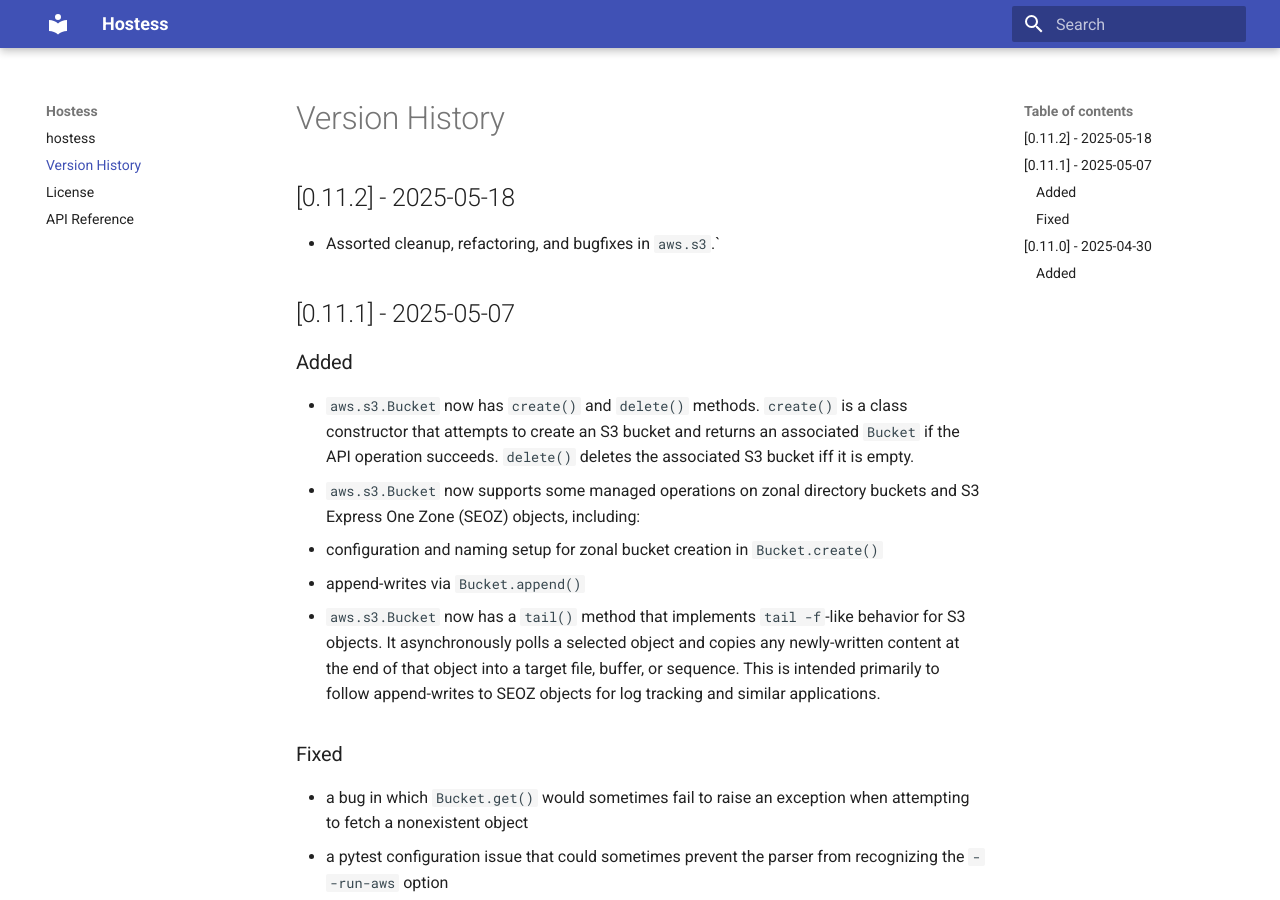
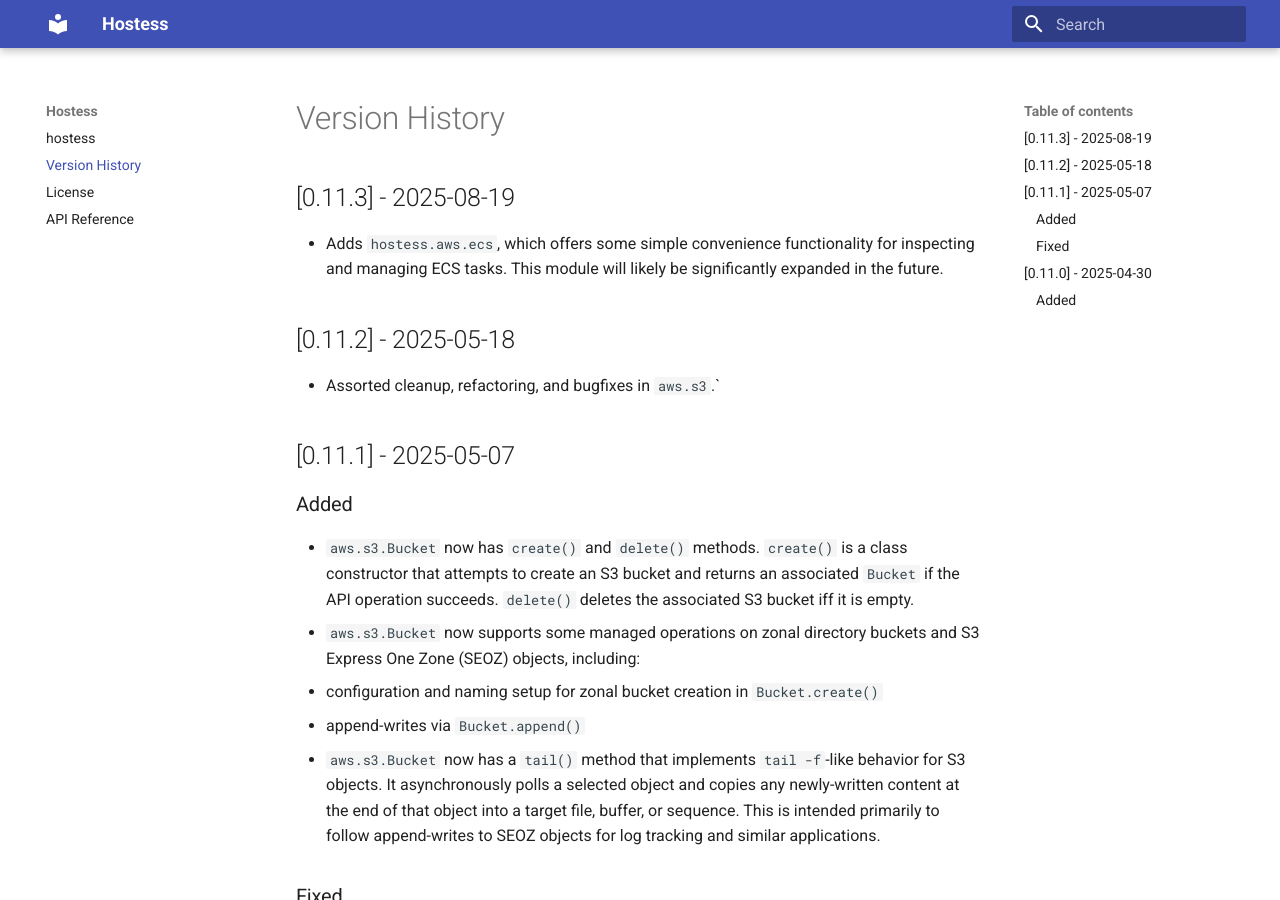
Before and after one commit to MillionConcepts/hostess, an MkDocs documentation site: the page built from docs/version_history.md, in a window 1280 px wide and 900 px high. Built offline with MkDocs 1.6.1 and Material for MkDocs 9.7.7, drawn with Linux system fonts in a browser that asks for light colours.

Commit message:
bump version #, add changelog entry

```diff
--- a/docs/version_history.md
+++ b/docs/version_history.md
@@ -1,4 +1,10 @@
 # Version History
+
+## [0.11.3] - 2025-08-19
+
+- Adds `hostess.aws.ecs`, which offers some simple convenience functionality
+  for inspecting and managing ECS tasks. This module will likely be
+  significantly expanded in the future.
 
 ## [0.11.2] - 2025-05-18
 
--- a/hostess/__init__.py
+++ b/hostess/__init__.py
@@ -1 +1 @@
-__version__ = "0.11.2"
+__version__ = "0.11.3"
--- a/pyproject.toml
+++ b/pyproject.toml
@@ -4,7 +4,7 @@
 
 [project]
 name          = "hostess"
-version       = "0.11.2"
+version       = "0.11.3"
 description   = "intuitive admin library"
 readme        = "README.md"
 license       = "BSD-3-Clause"
```
Also changed, not shown: 1 other file.
